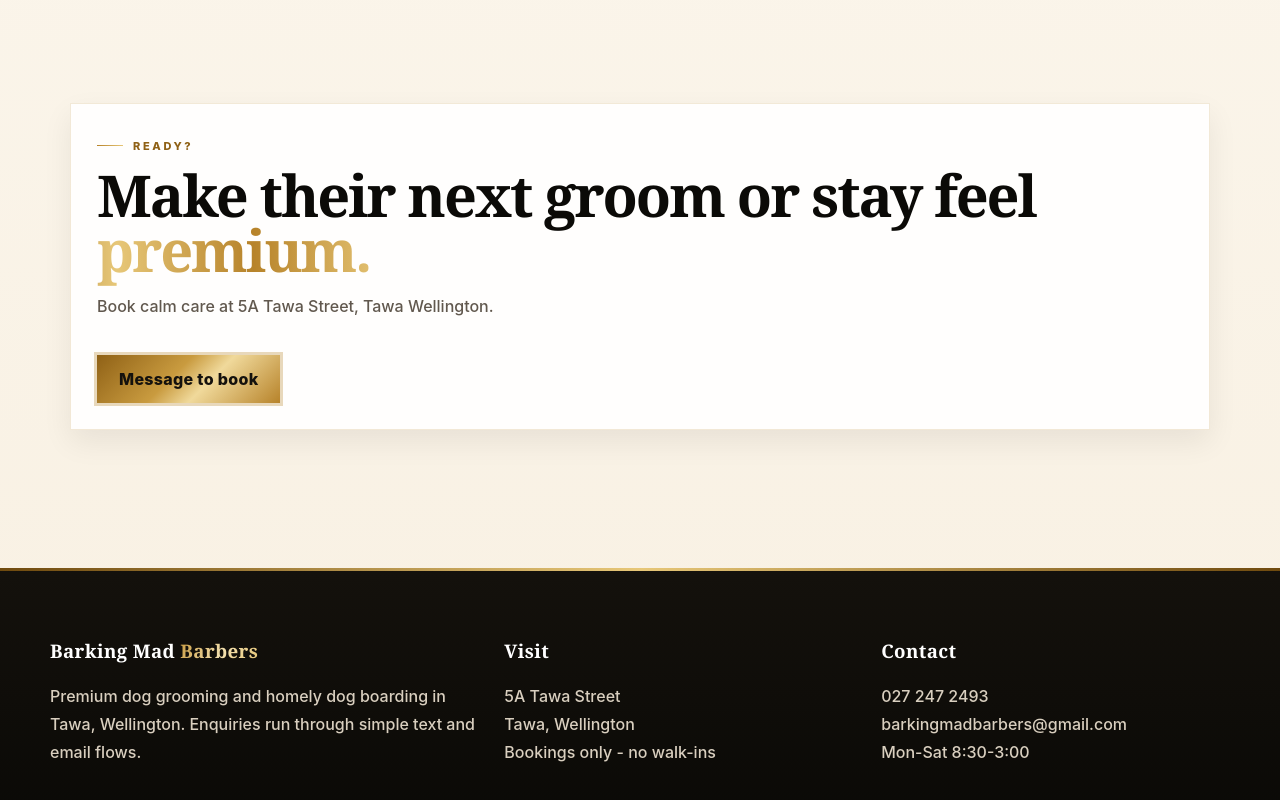
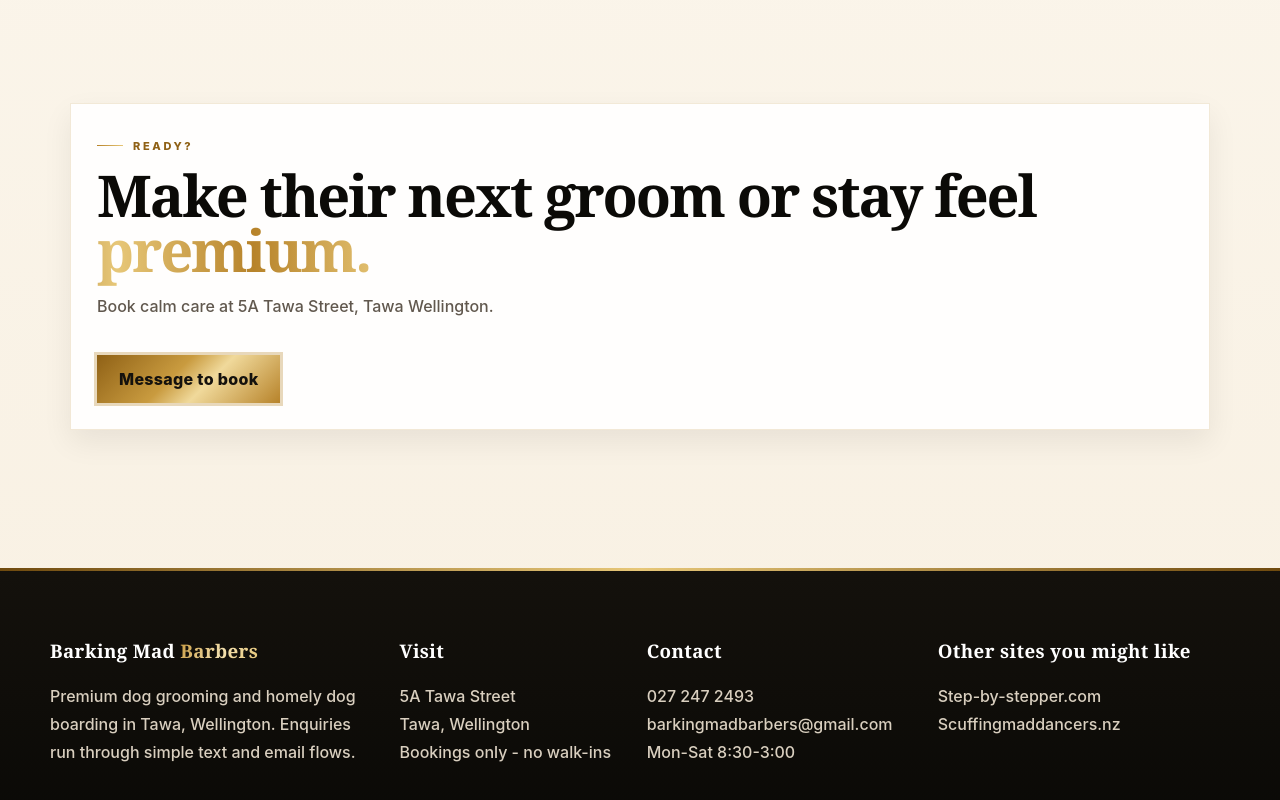
Before and after one commit to anthonytau4/The-Real-Barking-Mad-Barbers, a plain HTML site: page 404.html in a window 1280 px wide. Shown: the part 3296-4096 px from the top of the page. Drawn offline with Linux system fonts and the light colour scheme.

Commit message:
Add other websites to footer (#11)
Add Step-by-stepper.com and Scuffingmaddancers.nz to the Other sites you might like footer section across every page.

```diff
--- a/404.html
+++ b/404.html
@@ -183,7 +183,7 @@
     .note{display:flex;gap:12px;align-items:flex-start;color:#574f45;font-weight:550;line-height:1.55}
     .dot{width:9px;height:9px;border-radius:50%;background:linear-gradient(135deg,var(--gold),var(--gold2));margin-top:8px;flex:0 0 auto}
     .footer{margin-top:60px;background:linear-gradient(180deg,#14110c,#0a0906);color:#fff;padding:48px 20px;border-top:3px solid transparent;border-image:linear-gradient(90deg,#6f4a0e,#e7c778,#6f4a0e) 1}
-    .footer-inner{max-width:var(--max);margin:auto;display:grid;grid-template-columns:1.1fr .9fr .9fr;gap:28px}
+    .footer-inner{max-width:var(--max);margin:auto;display:grid;grid-template-columns:1.1fr .75fr .9fr 1fr;gap:28px}
     .footer h3{color:#fff;font-family:Georgia,"Times New Roman",serif;letter-spacing:.02em}
     .footer p,.footer a{color:#d9cfbf;line-height:1.75;font-weight:450}
     .footer a:hover{color:var(--gold2)}
@@ -305,7 +305,7 @@
   <div class="top-gold"></div>
   <header class="nav"><div class="nav-inner"><a class="brand" href="/" data-link><img src="/assets/brand-logo.png" alt="Barking Mad Barbers logo"><div><div class="brand-title">Barking Mad Barbers</div><div class="brand-sub">Grooming & boarding - Tawa</div></div></a><a class="nav-contact" href="tel:+64272472493" aria-label="Call Barking Mad Barbers on 027 247 2493"><span class="nav-phone">027 247 2493</span><span class="nav-contact-label">Contact us</span><span class="nav-contact-note">We prefer text not call</span></a><nav class="nav-links"></nav><div class="nav-actions"><a href="/book" class="btn btn-gold" data-link>Book Now</a></div><button class="hamburger" onclick="toggleMenu()" aria-label="Open menu">Menu</button></div><div class="mobile-drawer" id="mobileDrawer"></div></header>
   <main id="app"></main>
-  <footer class="footer"><div class="footer-inner"><div><h3>Barking Mad <span class="gold">Barbers</span></h3><p>Premium dog grooming and homely dog boarding in Tawa, Wellington. Enquiries run through simple text and email flows.</p></div><div><h3>Visit</h3><p>5A Tawa Street<br>Tawa, Wellington<br>Bookings only - no walk-ins</p></div><div><h3>Contact</h3><p><a href="sms:+64272472493">027 247 2493</a><br><a href="mailto:barkingmadbarbers@gmail.com">barkingmadbarbers@gmail.com</a><br>Mon-Sat 8:30-3:00</p></div></div></footer>
+  <footer class="footer"><div class="footer-inner"><div><h3>Barking Mad <span class="gold">Barbers</span></h3><p>Premium dog grooming and homely dog boarding in Tawa, Wellington. Enquiries run through simple text and email flows.</p></div><div><h3>Visit</h3><p>5A Tawa Street<br>Tawa, Wellington<br>Bookings only - no walk-ins</p></div><div><h3>Contact</h3><p><a href="sms:+64272472493">027 247 2493</a><br><a href="mailto:barkingmadbarbers@gmail.com">barkingmadbarbers@gmail.com</a><br>Mon-Sat 8:30-3:00</p></div><div><h3>Other sites you might like</h3><p><a href="https://step-by-stepper.com" target="_blank" rel="noopener noreferrer">Step-by-stepper.com</a><br><a href="https://scuffingmaddancers.nz" target="_blank" rel="noopener noreferrer">Scuffingmaddancers.nz</a></p></div></div></footer>
   <script src="/static-site.js?v=20260705-fluid-fx"></script>
 </body>
 </html>
```
Also changed, not shown: Sanctuary/index.html (+2 -2 lines), admin/index.html (+2 -2 lines), book/index.html (+2 -2 lines), contact/index.html (+2 -2 lines), helper/index.html (+2 -2 lines), index.html (+2 -2 lines), our-family/index.html (+2 -2 lines), sanctuary/index.html (+2 -2 lines), services/index.html (+2 -2 lines), sign-in/index.html (+2 -2 lines), team/index.html (+2 -2 lines).
